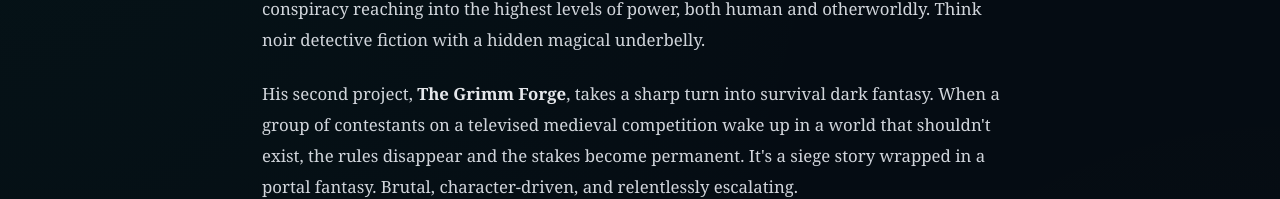
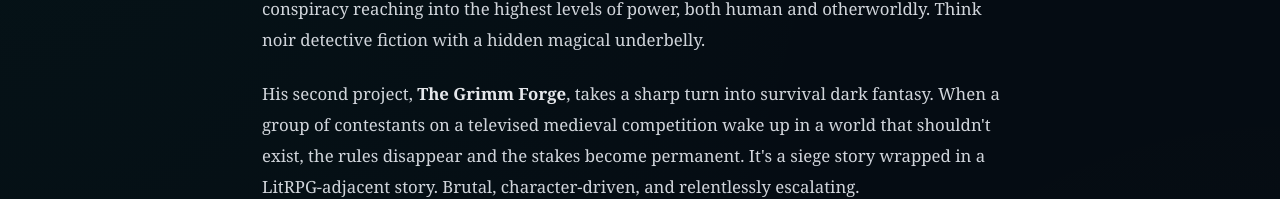
Before and after one commit to xxzabxx/alt-tales-website, a React (Vite) app: page /about in a window 1280 px wide. Shown: the part 603-802 px from the top of the page. Built offline with nearby package versions, Linux system fonts and the light colour scheme.

Commit message:
Replace portal fantasy with LitRPG-Adjacent for Grimm Forge

```diff
--- a/src/pages/About.jsx
+++ b/src/pages/About.jsx
@@ -26,7 +26,7 @@ function About() {
             His second project, <strong>The Grimm Forge</strong>, takes a sharp turn into survival dark fantasy.
             When a group of contestants on a televised medieval competition wake up in a world that shouldn't
             exist, the rules disappear and the stakes become permanent. It's a siege story wrapped in a
-            portal fantasy. Brutal, character-driven, and relentlessly escalating.
+            LitRPG-adjacent story. Brutal, character-driven, and relentlessly escalating.
           </p>
           <p>
             Both novels exist within the Alt Tales Universe, a shared world where the line between
--- a/src/pages/Series.jsx
+++ b/src/pages/Series.jsx
@@ -88,7 +88,7 @@ function Series() {
             <div className="book-details">
               <div className="book-detail">
                 <span className="detail-label">Genre</span>
-                <span className="detail-value">Survival Dark Fantasy / Portal Fantasy</span>
+                <span className="detail-value">Survival Dark Fantasy / LitRPG-Adjacent</span>
               </div>
               <div className="book-detail">
                 <span className="detail-label">Setting</span>
```
